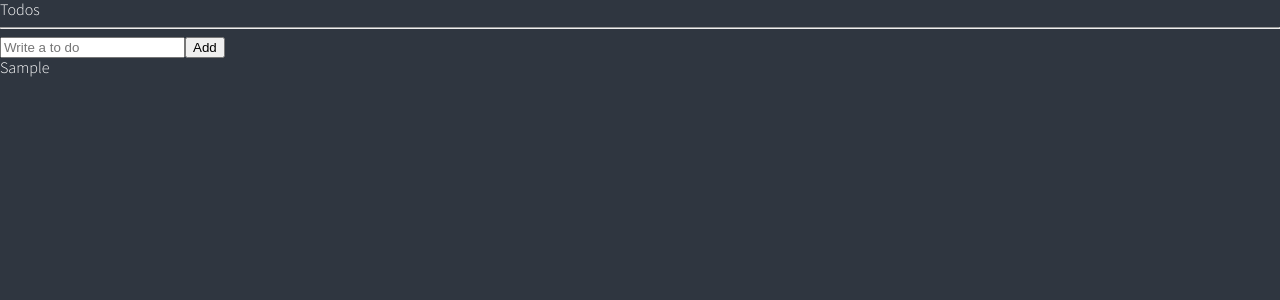
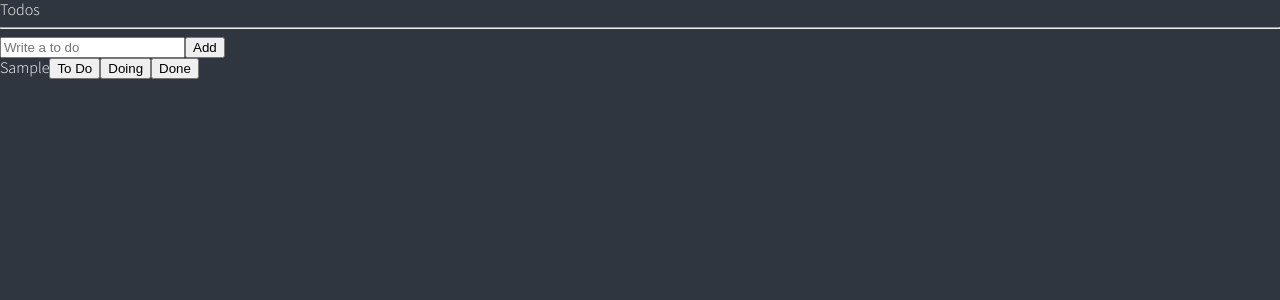
Before and after one commit to jy0813/React-todo-TypeScript, a React (Create React App) app: page / in a window 1280 px wide. Both pictures are taken after typing "Sample" into the empty fields and a click on the button "Add". Shown: the top 300 px of the page. Built offline with nearby package versions, Linux system fonts and the light colour scheme.

Commit message:
refactor: 리팩토링 완료

```diff
--- a/src/components/ToDo.tsx
+++ b/src/components/ToDo.tsx
@@ -3,7 +3,12 @@
 
 function ToDo({text}:IToDO) {
   return (
-      <li>{text}</li>
+      <li>
+        <span>{text}</span>
+        <button>To Do</button>
+        <button>Doing</button>
+        <button>Done</button>
+      </li>
   );
 }
 
```
